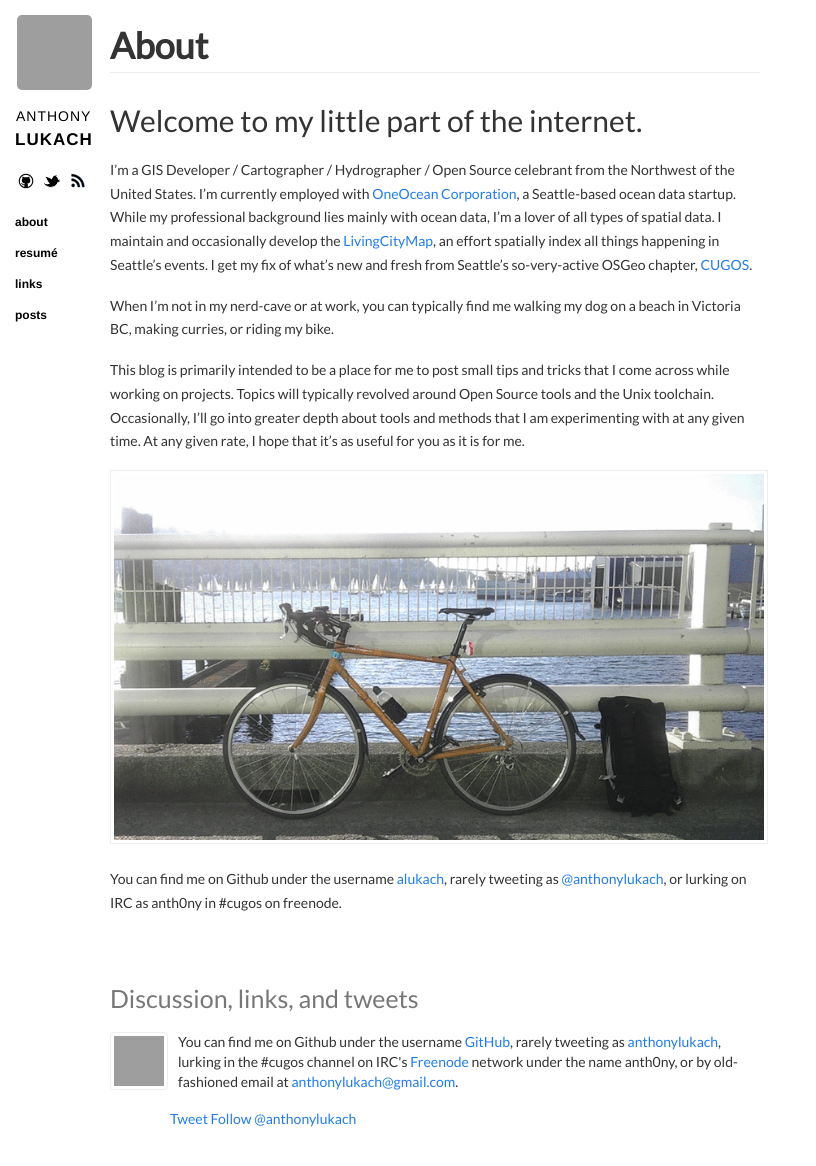
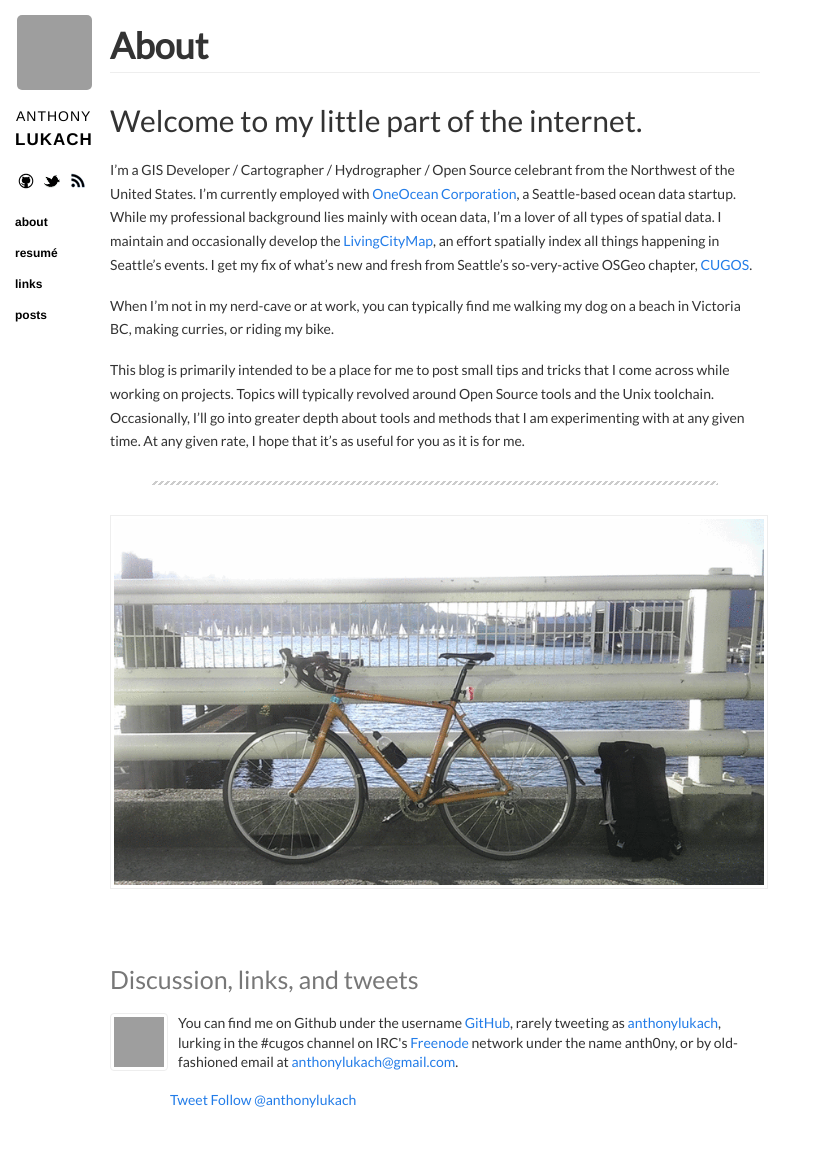
Before and after one commit to alukach/alukach.github.io, a Jekyll site: the page built from about/index.md, in a window 1280 px wide, cut to the strip 0-1189 px from the top of the page. Shown: the top 1166 px of the strip, without its empty margins (0-816 px from the left). Built offline with Jekyll 4.4.1, drawn with Linux system fonts in a browser that asks for light colours; nearby versions of some CDN libraries; Markdown is read by kramdown in place of the engine named in the settings; comment, search, counter and statistics services are not loaded; grey boxes are pictures that could not be loaded.

Commit message:
Add HR between image and content

```diff
--- a/about/index.md
+++ b/about/index.md
@@ -11,6 +11,6 @@ When I'm not in my nerd-cave or at work, you can typically find me walking my do
 
 This blog is primarily intended to be a place for me to post small tips and tricks that I come across while working on projects.  Topics will typically revolved around Open Source tools and the Unix toolchain.  Occasionally, I'll go into greater depth about tools and methods that I am experimenting with at any given time.  At any given rate, I hope that it's as useful for you as it is for me.
 
+---
+
 ![My Bike](/images/bike.gif)
-
-You can find me on Github under the username [alukach](https://github.com/{{ site.github }}), rarely tweeting as [@{{ site.twitter }}](https://twitter.com/{{ site.twitter }}), or lurking on IRC as anth0ny in #cugos on freenode.
```
